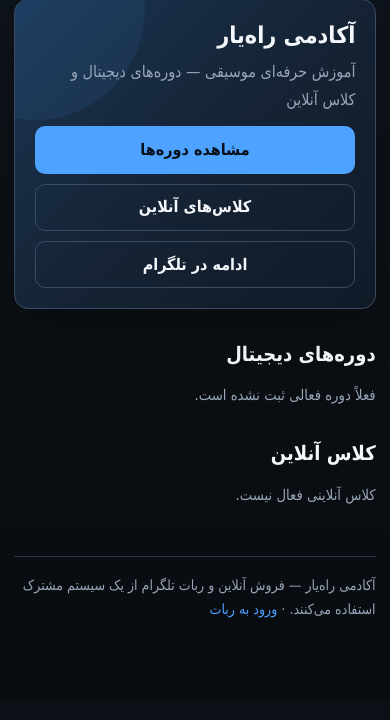
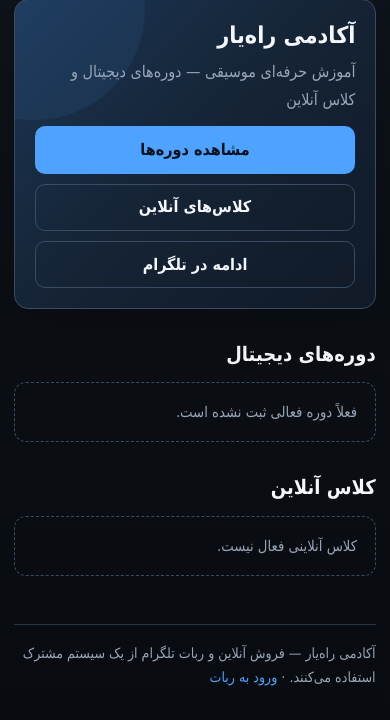
Before and after one commit to mehrshadevilb-cell/RahYar-Academy-Management-System-V14, a FastAPI app: page / in a window 390 px wide. Shown: the part 143-863 px from the top of the page. Before the commit the page ends 761 px from the top, so only its background shows below. Run offline with FastAPI, Linux system fonts and the light colour scheme; parts of the project's set-up code (start-up, migrations or seed data) failed here and were passed over; some libraries are stand-ins or nearby versions.

Commit message:
fix(web): polish home page cards and responsive layout

```diff
--- a/src/web/templates/home.html
+++ b/src/web/templates/home.html
@@ -15,7 +15,7 @@
 {% if products %}
 <div class="grid">
   {% for p in products %}
-  <article class="card">
+  <article class="card interactive">
     <h3>{{ p.title }}</h3>
     <div class="price">{% if p.price is not none %}{{ "{:,}".format(p.price) }} تومان{% else %}—{% endif %}</div>
     <p class="muted">{{ (p.description or "")[:140] }}{% if p.description and (p.description|length) > 140 %}…{% endif %}</p>
@@ -24,22 +24,22 @@
   {% endfor %}
 </div>
 {% else %}
-<p class="muted">فعلاً دوره فعالی ثبت نشده است.</p>
+<p class="muted empty">فعلاً دوره فعالی ثبت نشده است.</p>
 {% endif %}
 
-<h2 style="margin-top:2rem">کلاس آنلاین</h2>
+<h2>کلاس آنلاین</h2>
 {% if classes %}
 <div class="grid">
   {% for c in classes %}
-  <article class="card">
+  <article class="card interactive">
     <h3>{{ c.name }}</h3>
-    <p class="muted">مدرس: {{ c.teacher or "—" }} · {{ c.duration_minutes }} دقیقه</p>
+    <p class="meta">مدرس: {{ c.teacher or "—" }} · {{ c.duration_minutes }} دقیقه</p>
     {% if c.monthly_price %}<div class="price">ماهانه از {{ "{:,}".format(c.monthly_price) }} تومان</div>{% endif %}
     <a class="btn" href="/classes/{{ c.id }}">درخواست ثبت‌نام</a>
   </article>
   {% endfor %}
 </div>
 {% else %}
-<p class="muted">کلاس آنلاینی فعال نیست.</p>
+<p class="muted empty">کلاس آنلاینی فعال نیست.</p>
 {% endif %}
 {% endblock %}
```
